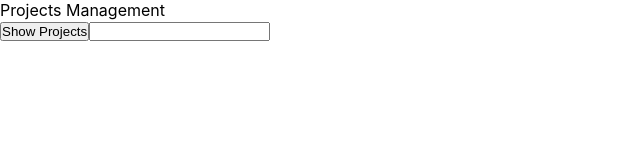
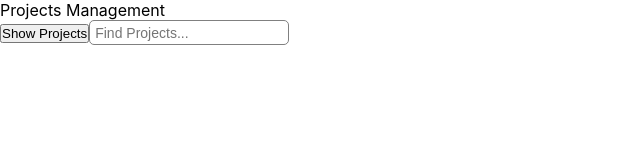
Before and after one commit to hndfaw/Projects-Management, a React (Create React App) app: page / in a window 1280 px wide. Shown: the top 160 px of the page, without its empty margins (0-640 px from the left). Built offline with nearby package versions, Linux system fonts and the light colour scheme.

Commit message:
Fix upper/lower case when user searches

```diff
--- a/src/containers/projectsContainer/Projects.css
+++ b/src/containers/projectsContainer/Projects.css
@@ -30,3 +30,12 @@
   padding: 5px;
   margin: 5px;
 }
+
+.search-input {
+  width: 200px;
+  height: 25px;
+  border-radius: 5px;
+  border: 1px solid gray;
+  padding-left: 5px;
+  font-size: 14px;
+}
--- a/src/containers/projectsContainer/Projects.js
+++ b/src/containers/projectsContainer/Projects.js
@@ -17,7 +17,7 @@ class Projects extends Component {
     const { filterTerm } = this.state
     const sortedProjects = projectsData.sort((a,b) => {return a.beneficiaries - b.beneficiaries})
 
-    const filterProjects = sortedProjects.filter(project => project.name.includes(filterTerm))
+    const filterProjects = sortedProjects.filter(project => project.name.includes(filterTerm.toLowerCase()) || project.name.includes(filterTerm.toUpperCase()))
 
     const projectCard = filterProjects.map(project => {
       return (
@@ -32,7 +32,7 @@ class Projects extends Component {
     return (
       <div className="projects">
         <button onClick={this.props.startGettingProjects}>Show Projects</button>
-        <input type="text" onChange={this.handleChangeFilter} />
+        <input type="text" onChange={this.handleChangeFilter} className="search-input" placeholder="Find Projects..."/>
         <div className="projects-main-container">
           {projectCard}
         </div>
```
